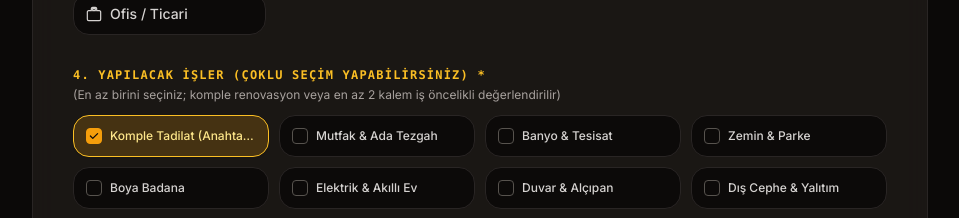
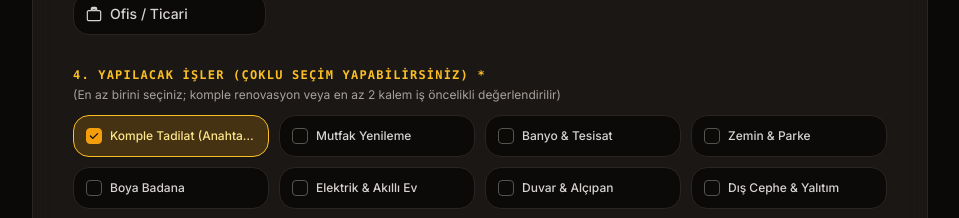
Before and after one commit to yusufcalisir/construction-web, a Next.js app: page / in a window 1280 px wide. Shown: the part 8780-8998 px from the top of the page, without its empty margins (160-1119 px from the left). Built offline with nearby package versions, Linux system fonts and the light colour scheme.

Commit message:
fix(services): update 'Mutfak & Ada Tezgah' to 'Mutfak Yenileme'

```diff
--- a/components/ProjectEvaluation.tsx
+++ b/components/ProjectEvaluation.tsx
@@ -73,7 +73,7 @@ const AREA_RANGES = ['50 – 100 m²', '100 – 150 m²', '150 – 250 m²', '25
 
 const SERVICES = [
   { id: 'Komple Anahtar Teslim Renovasyon', label: 'Komple Tadilat (Anahtar Teslim)', highlight: true },
-  { id: 'Mutfak & Ada Tezgah', label: 'Mutfak & Ada Tezgah' },
+  { id: 'Mutfak Yenileme', label: 'Mutfak Yenileme' },
   { id: 'Banyo & Tesisat', label: 'Banyo & Tesisat' },
   { id: 'Zemin & Parke', label: 'Zemin & Parke' },
   { id: 'Boya Badana', label: 'Boya Badana' },
--- a/components/ProjectGallery.tsx
+++ b/components/ProjectGallery.tsx
@@ -11,7 +11,7 @@ const TOTAL_CARDS = 48
 const PROJECT_DESCRIPTIONS = [
   'Kadıköy Modern Salon ve Mutfak Renovasyonu',
   'Beşiktaş Lüks Villa İçi Anahtar Teslim Tadilat',
-  'Sarıyer Özel Tasarım Mutfak ve Ada Tezgah Uygulaması',
+  'Sarıyer Özel Tasarım Mutfak Yenileme ve Dolap Tasarımı',
   'Bakırköy Ebeveyn Banyosu ve Doğal Taş Kaplama',
   'Üsküdar Boğaz Manzaralı Daire İç Mimari Yenileme',
   'Ataşehir Rezidans Komple Dekorasyon ve Asma Tavan',
```
